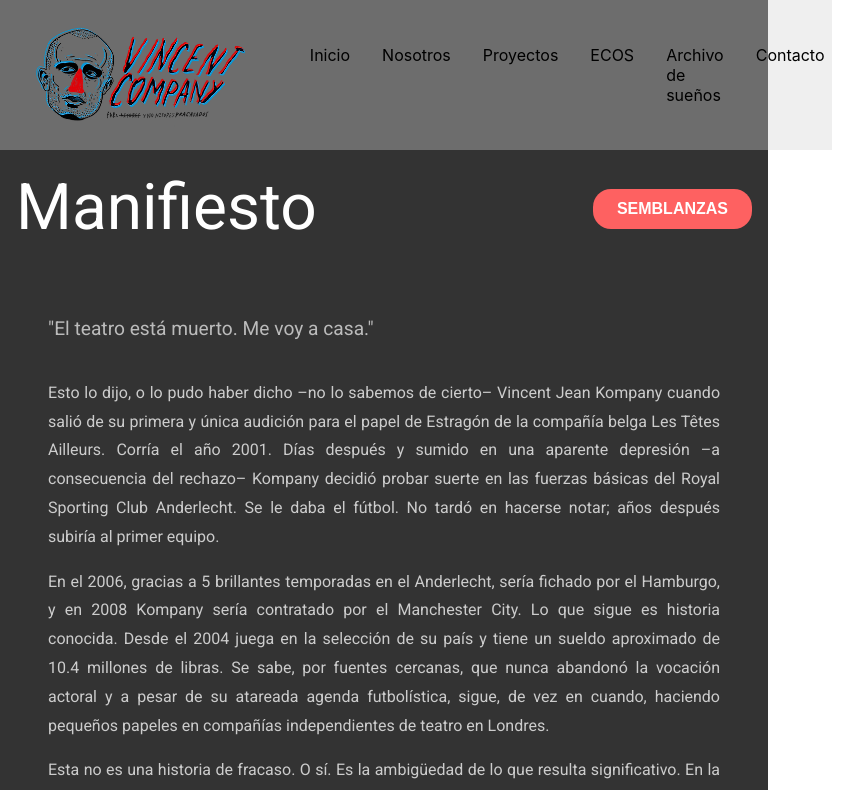
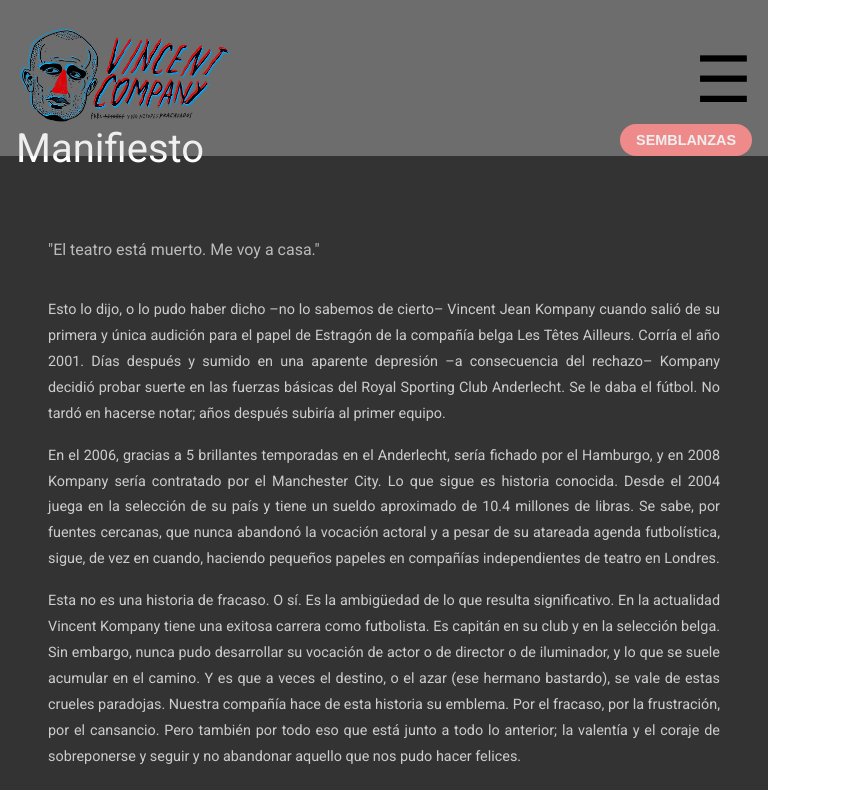
Before and after one commit to bostonbachexchange/front-end-vincent, a React (Create React App) app: page /nosotros in a window 768 px wide. Shown: the top 790 px of the page, 841 px wide, since content can reach past the window. Built offline with nearby package versions, Linux system fonts and the light colour scheme.

Commit message:
infinate loop fix and mobile response

```diff
--- a/src/components/Contact.module.css
+++ b/src/components/Contact.module.css
@@ -6,7 +6,7 @@
   background-color: transparent; /*  Light gray background */
   background-image: url('../assets/contact-background.png');
   font-family: 'Roboto', sans-serif;
-  margin-top: 60px;
+  /* margin-top: 60px; */
   font-size: medium;
 }
 
--- a/src/components/Navbar.css
+++ b/src/components/Navbar.css
@@ -1,20 +1,23 @@
 .navbar {
+  display: flex;
+  justify-content: space-between;
+  align-items: center;
+  padding: 1rem;
+  background-color: rgba(211, 211, 211, 0.36); /* Light gray with 80% opacity */
+  width: 100%;
+  z-index: 10; /* Ensure it's above the video */
   position: absolute;
-  top: 0;
-  left: 0;
-  width: 100%;
-  height: 150px; /* Adjusted height */
-  display: flex;
-  justify-content: space-evenly;
-  align-items: center;
-  padding: 0 2rem; /* Added horizontal padding */
-  background-color: rgba(211, 211, 211, 0.36); /* Dark gray with 80% opacity */
-  z-index: 10; /* Ensure it's above the video */
+}
+
+.hamburger {
+  display: none;
+  font-size: 4rem;
+  cursor: pointer;
+  /* color: #ffffff; */
 }
 
 .navbar-logo {
-  /* max-width: 100px; */
-  height: 120px; /* Adjusted height */
+  height: 70px; /* Adjusted height */
 }
 
 .nav-links {
@@ -22,9 +25,14 @@
 }
 
 @media (min-width: 600px) {
+  .navbar-logo {
+    height: 120px;
+  }
+
   .nav-links {
     display: flex;
     list-style: none;
+    text-decoration: none;
   }
 
   .nav-links li {
@@ -36,3 +44,50 @@
     text-decoration: none;
   }
 }
+
+@media (max-width: 768px) {
+  .hamburger {
+    display: block;
+
+  }
+
+  .navbar-links {
+    display: none;
+    flex-direction: column;
+    position: absolute;
+    top: 0;
+    right: 0;
+    background-color: hsl(0, 0%, 16%);
+    width: 100%;
+    height: 100vh;
+    justify-content: center;
+    align-items: center;
+    gap: 2rem;
+    z-index: 10;
+    list-style: none;
+  }
+  .nav-links a {
+    color: white;
+    text-decoration: none;
+  }
+
+  .navbar-links.open {
+    display: flex;
+
+  }
+
+  .mobile-overlay {
+    display: none;
+  }
+
+  .mobile-overlay.open {
+    display: block;
+    position: absolute;
+    top: 0;
+    left: 0;
+    width: 100%;
+    height: 100vh;
+    background-color: rgba(0, 0, 0, 0.5);
+    z-index: 9;
+  }
+}
--- a/src/components/Navbar.js
+++ b/src/components/Navbar.js
@@ -1,20 +1,34 @@
-import React from 'react';
+import React, { useState } from 'react';
 import { Link } from 'react-router-dom';
 import './Navbar.css';
 import logo from '../assets/logo.png';
 
 const Navbar = () => {
+  const [isMobileMenuOpen, setIsMobileMenuOpen] = useState(false);
+
+  const toggleMobileMenu = () => {
+    setIsMobileMenuOpen(!isMobileMenuOpen);
+  };
+
   return (
     <nav className="navbar">
-      <img src={logo} alt="Vincent Company Logo" className="navbar-logo" />
-      <ul className="nav-links">
-        <li><Link to="/">Inicio</Link></li>
-        <li><Link to="/nosotros">Nosotros</Link></li>
-        <li><Link to="/proyectos">Proyectos</Link></li>
-        <li><Link to="/ecos">ECOS</Link></li>
-        <li><Link to="/archivo-de-suenos">Archivo de sueños</Link></li>
-        <li><Link to="/contacto">Contacto</Link></li>
+      <div>
+        <Link to="/">
+          <img src={logo} alt="Vincent Company Logo" className="navbar-logo" />
+        </Link>
+      </div>
+      <div className="hamburger" onClick={toggleMobileMenu}>
+        &#9776;
+      </div>
+      <ul className={`navbar-links nav-links ${isMobileMenuOpen ? 'open' : ''}`}>
+        <li><Link to="/" onClick={toggleMobileMenu}>Inicio</Link></li>
+        <li><Link to="/nosotros" onClick={toggleMobileMenu}>Nosotros</Link></li>
+        <li><Link to="/proyectos" onClick={toggleMobileMenu}>Proyectos</Link></li>
+        <li><Link to="/ecos" onClick={toggleMobileMenu}>ECOS</Link></li>
+        <li><Link to="/archivo-de-suenos" onClick={toggleMobileMenu}>Archivo de sueños</Link></li>
+        <li><Link to="/contacto" onClick={toggleMobileMenu}>Contacto</Link></li>
       </ul>
+      <div className={`mobile-overlay ${isMobileMenuOpen ? 'open' : ''}`} onClick={toggleMobileMenu}></div>
     </nav>
   );
 };
--- a/src/components/Nosotros.css
+++ b/src/components/Nosotros.css
@@ -44,7 +44,7 @@ p {
 }
 
 .semblanzas-button {
-  display: block;
+  display: flex;
   margin: auto 0 2rem auto;
   padding: 0.7rem 1.5rem;
   background-color: rgb(254 97 97);
@@ -63,3 +63,26 @@ p {
 .semblanzas-button:hover {
   background-color: #e65a50; /* Adjust hover color if necessary */
 }
+
+@media (max-width: 768px) {
+    .container {
+      margin: 60px auto;
+    }
+
+    .heading {
+      font-size: 2.5rem;
+    }
+
+    .quote {
+      font-size: 1rem;
+    }
+
+    p {
+      font-size: 0.9rem;
+    }
+
+    .semblanzas-button {
+      font-size: 0.9rem;
+      padding: 0.5rem 1rem;
+    }
+  }
--- a/src/components/Nosotros.js
+++ b/src/components/Nosotros.js
@@ -12,6 +12,7 @@ const Nosotros = () => {
     <section className="nosotros">
       <div className="container">
         <div className='heading-container'>
+
             <h1 className="heading">Manifiesto</h1>
             <button className="semblanzas-button" onClick={handleButtonClick}>Semblanzas</button>
         </div>
--- a/src/index.css
+++ b/src/index.css
@@ -11,3 +11,16 @@ code {
   font-family: source-code-pro, Menlo, Monaco, Consolas, 'Courier New',
     monospace;
 }
+
+html, body {
+  overflow-x: hidden;
+  margin: 0;
+  padding: 0;
+  width: 100%;
+  box-sizing: border-box;
+}
+
+/* Use box-sizing border-box for all elements */
+*, *::before, *::after {
+  box-sizing: border-box;
+}
```
Also changed, not shown: public/404.html (+9 -4 lines).
